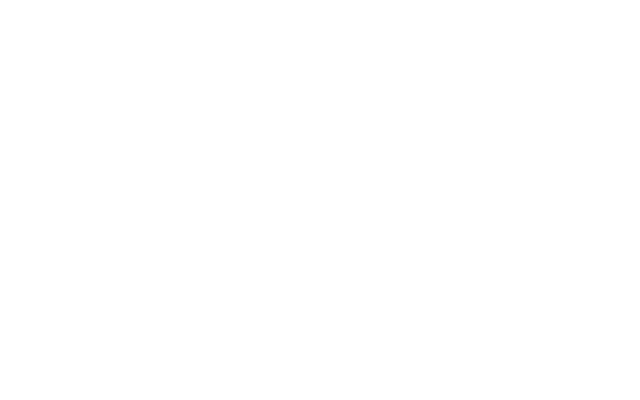
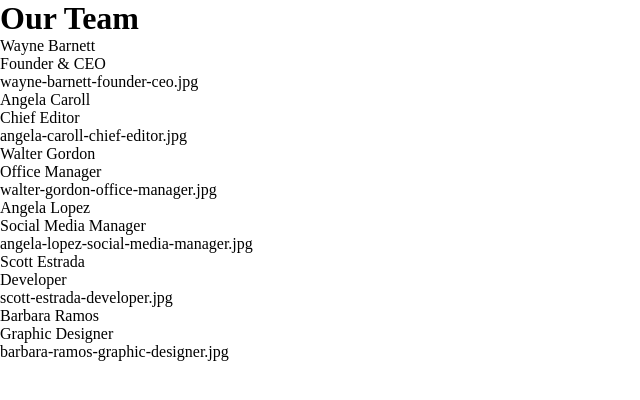
Before and after one commit to Rachele-Turtora/js-our-team, a plain HTML site: page index.html in a window 1280 px wide. Shown: the whole page, without its empty margins (0-640 px from the left). Drawn offline with Linux system fonts and the light colour scheme.

Commit message:
[UPD] milestone 2

```diff
--- a/index.html
+++ b/index.html
@@ -8,6 +8,12 @@
 </head>
 <body>
 
+    <h1>Our Team</h1>
+
+    <div class="container">
+
+    </div>
+
     <script src="./js/main.js"></script>
 </body>
 </html>
--- a/js/main.js
+++ b/js/main.js
@@ -39,12 +39,25 @@ const team = [
     }
 ]
 
-console.log(team)
+// Printing the informations in DOM
+const container = document.querySelector(".container");
 
-// Printing the informations in console
 for (let i = 0; i < team.length; i++){
-    const currentObject = team[i]
-    console.log(currentObject['name']);
-    console.log(currentObject['role']);
-    console.log(currentObject['image']);
+    const currentObject = team[i];
+    const name = currentObject['name'];
+    const role = currentObject['role'];
+    const image = currentObject['image'];
+
+    const pName = document.createElement("p");
+    pName.append(name)
+
+    const pRole = document.createElement("p");
+    pRole.append(role)
+
+    const pImage = document.createElement("p");
+    pImage.append(image)
+
+    container.append(pName)
+    container.append(pRole)
+    container.append(pImage)
 }
```
Also changed, not shown: 1 other file.
